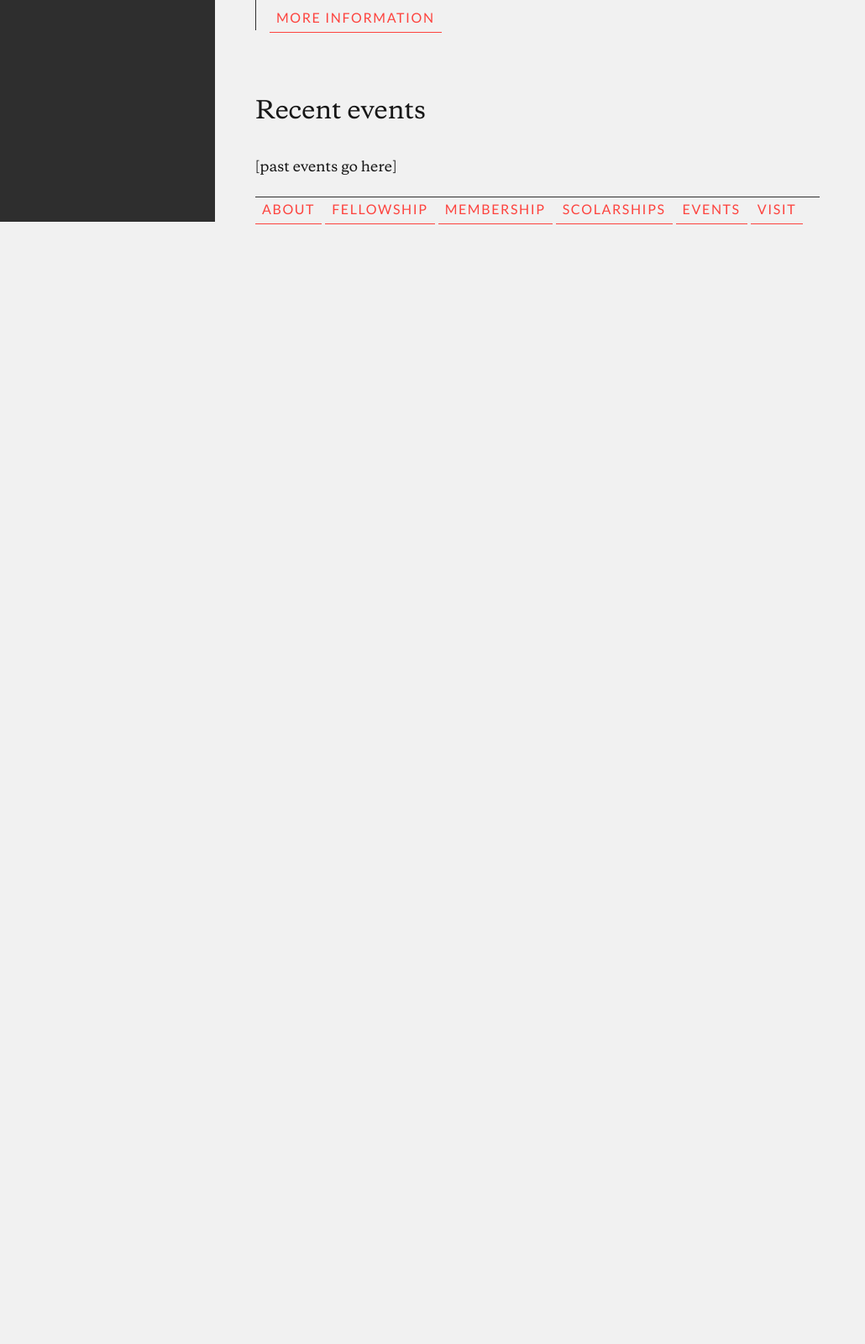
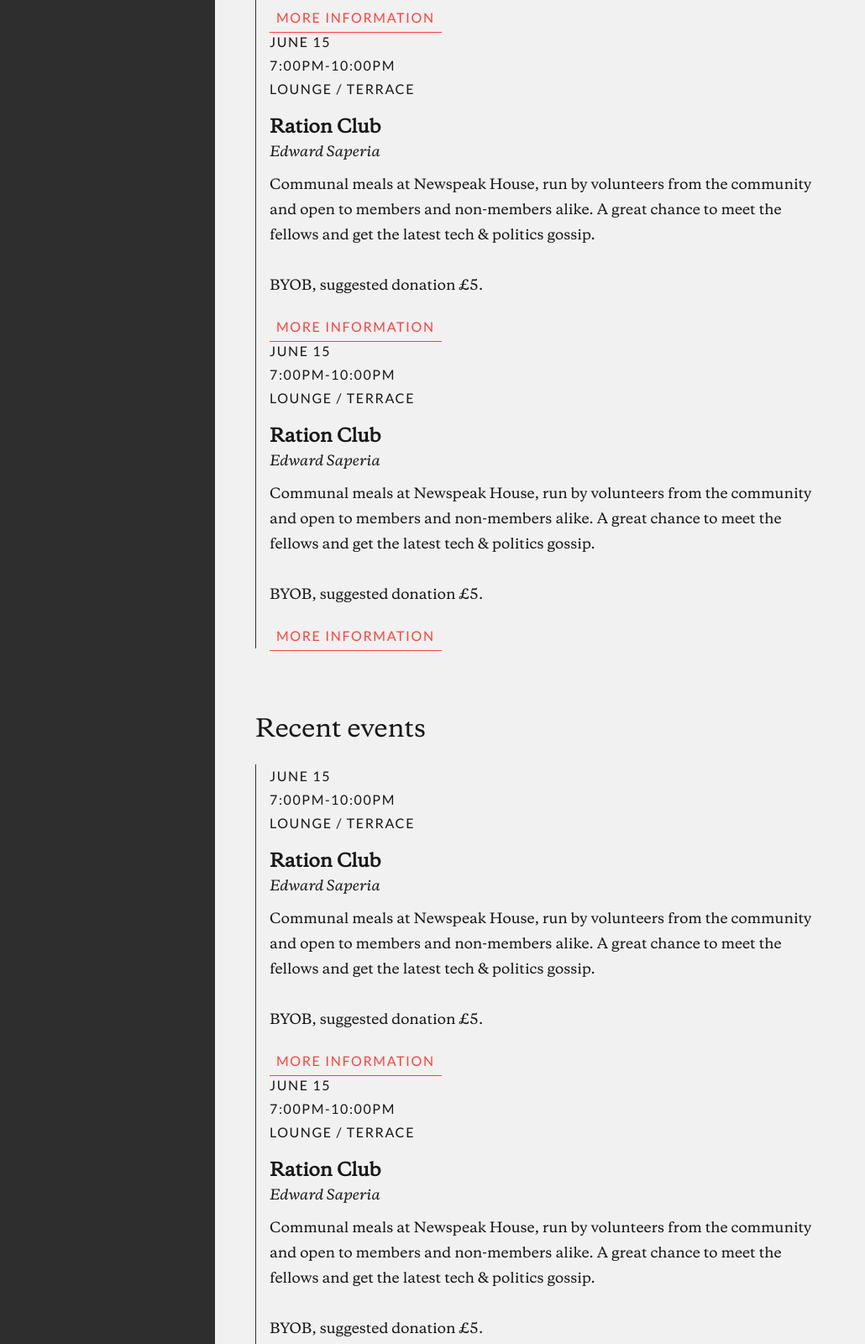
Before and after one commit to BaronBlackmore/NewNwspk, a plain HTML site: page index.html in a window 1280 px wide. Shown: the part 4349-5949 px from the top of the page at 84% size, without its empty margins (0-1030 px from the left). Before the commit the page ends 4616 px from the top, so only its background shows below. Drawn offline with Linux system fonts and the light colour scheme.

Commit message:
content and footer

```diff
--- a/css/style.css
+++ b/css/style.css
@@ -128,7 +128,8 @@ li{
 }
 
 .foot{
-	border-top: solid 1px #2e2e2e;;
+	border-top: solid 1px #2e2e2e;
+	padding: 2em 0 5em 0;
 }
 
 .event{
--- a/index.html
+++ b/index.html
@@ -139,7 +139,118 @@
 </div>
 
 
+<div class="event">
+
+	<div class="event-details">
+		June 15	<br>
+		7:00pm-10:00pm <br>
+		Lounge / Terrace
+	</div>
+
+	<div class="event-title">Ration Club</div>
+	<div class="event-host">Edward Saperia</div>
+
+	<p>
+	Communal meals at Newspeak House, run by volunteers from the community and open to members and non-members alike. A great chance to meet the fellows and get the latest tech & politics gossip.
+	</p>
+	<p>
+	BYOB, suggested donation £5.
+	</p>
+
+	<a href="">more information</a>
+
+</div>
+
+<div class="event">
+
+	<div class="event-details">
+		June 15	<br>
+		7:00pm-10:00pm <br>
+		Lounge / Terrace
+	</div>
+
+	<div class="event-title">Ration Club</div>
+	<div class="event-host">Edward Saperia</div>
+
+	<p>
+	Communal meals at Newspeak House, run by volunteers from the community and open to members and non-members alike. A great chance to meet the fellows and get the latest tech & politics gossip.
+	</p>
+	<p>
+	BYOB, suggested donation £5.
+	</p>
+
+	<a href="">more information</a>
+
+</div>
+
+
 <h3>Recent events</h3>
+<div class="event">
+
+	<div class="event-details">
+		June 15	<br>
+		7:00pm-10:00pm <br>
+		Lounge / Terrace
+	</div>
+
+	<div class="event-title">Ration Club</div>
+	<div class="event-host">Edward Saperia</div>
+
+	<p>
+	Communal meals at Newspeak House, run by volunteers from the community and open to members and non-members alike. A great chance to meet the fellows and get the latest tech & politics gossip.
+	</p>
+	<p>
+	BYOB, suggested donation £5.
+	</p>
+
+	<a href="">more information</a>
+
+</div>
+
+<div class="event">
+
+	<div class="event-details">
+		June 15	<br>
+		7:00pm-10:00pm <br>
+		Lounge / Terrace
+	</div>
+
+	<div class="event-title">Ration Club</div>
+	<div class="event-host">Edward Saperia</div>
+
+	<p>
+	Communal meals at Newspeak House, run by volunteers from the community and open to members and non-members alike. A great chance to meet the fellows and get the latest tech & politics gossip.
+	</p>
+	<p>
+	BYOB, suggested donation £5.
+	</p>
+
+	<a href="">more information</a>
+
+</div>
+
+<div class="event">
+
+	<div class="event-details">
+		June 15	<br>
+		7:00pm-10:00pm <br>
+		Lounge / Terrace
+	</div>
+
+	<div class="event-title">Ration Club</div>
+	<div class="event-host">Edward Saperia</div>
+
+	<p>
+	Communal meals at Newspeak House, run by volunteers from the community and open to members and non-members alike. A great chance to meet the fellows and get the latest tech & politics gossip.
+	</p>
+	<p>
+	BYOB, suggested donation £5.
+	</p>
+
+	<a href="">more information</a>
+
+</div>
+
 <p>[past events go here]</p>
 
 <div class="foot">
```
